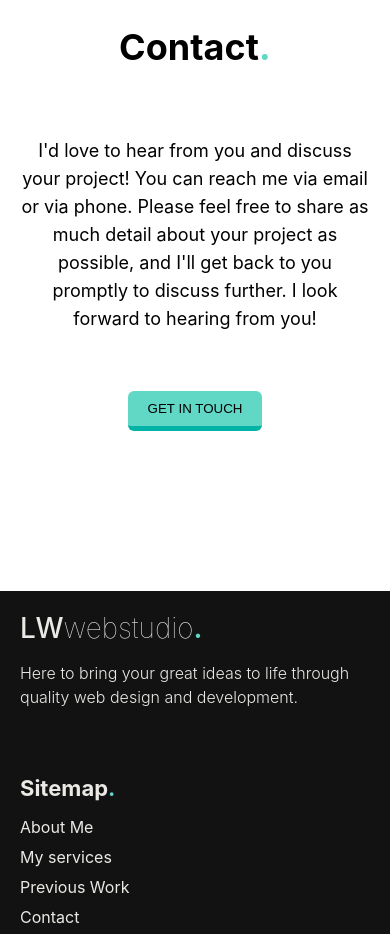
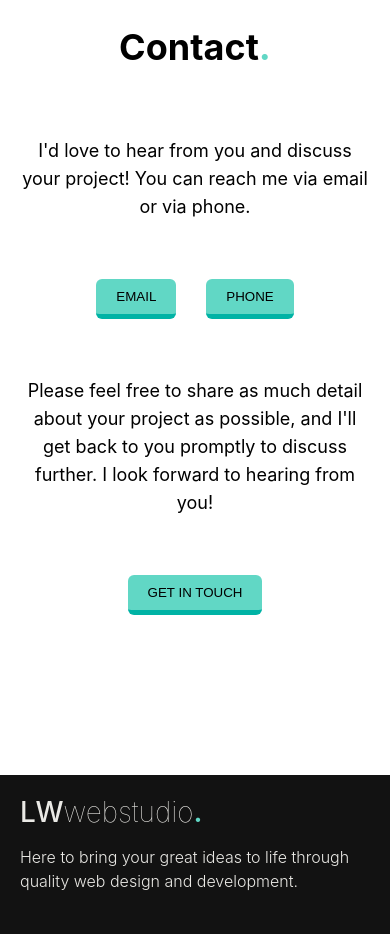
Before and after one commit to leoarthurwall/LW-Website, a React (Create React App) app: page / in a window 390 px wide. Shown: the part 4800-5734 px from the top of the page. Built offline with nearby package versions, Linux system fonts and the light colour scheme.

Commit message:
added button wrapper around the phone and email button in contact

```diff
--- a/src/Components/Contact/Contact.js
+++ b/src/Components/Contact/Contact.js
@@ -11,9 +11,16 @@ const Contact = () => {
         </h2>
         <p className={styles.text}>
           I'd love to hear from you and discuss your project! You can reach me
-          via email or via phone. Please feel free to share as much detail about
-          your project as possible, and I'll get back to you promptly to discuss
-          further. I look forward to hearing from you!
+          via email or via phone.{" "}
+        </p>
+        <div className={styles.buttonWrapper}>
+          <Button text={"Email"} />
+          <Button text={"Phone"} />
+        </div>
+        <p className={styles.text}>
+          Please feel free to share as much detail about your project as
+          possible, and I'll get back to you promptly to discuss further. I look
+          forward to hearing from you!
         </p>
         <div className={styles.buttonWrapper}>
           <Button text={"get in touch"} />
--- a/src/Components/Contact/Contact.module.css
+++ b/src/Components/Contact/Contact.module.css
@@ -35,6 +35,7 @@
   display: flex;
   justify-content: center;
   align-items: center;
+  gap: 30px;
 }
 @media only screen and (max-width: 760px) {
   .container {
```
